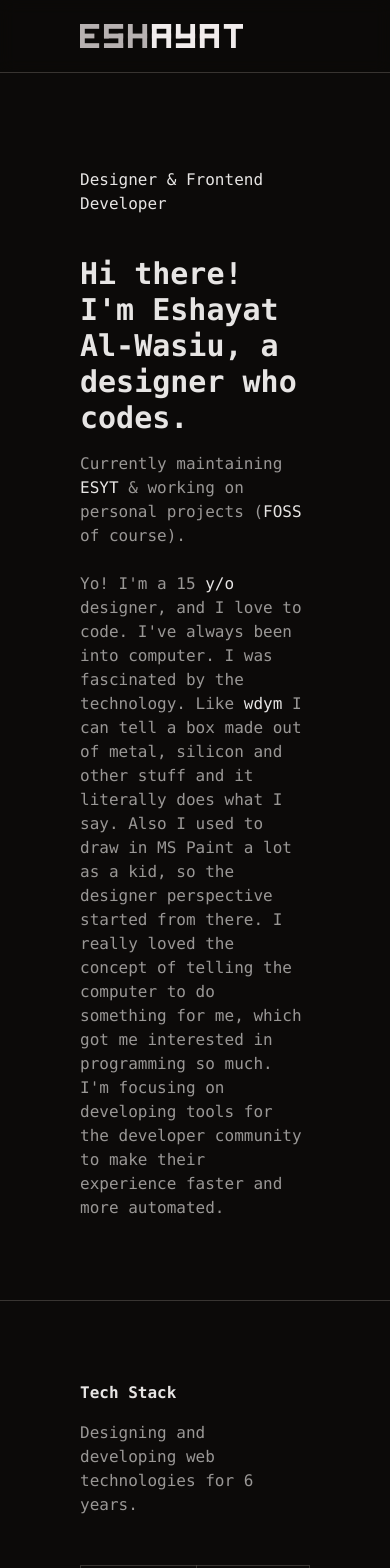
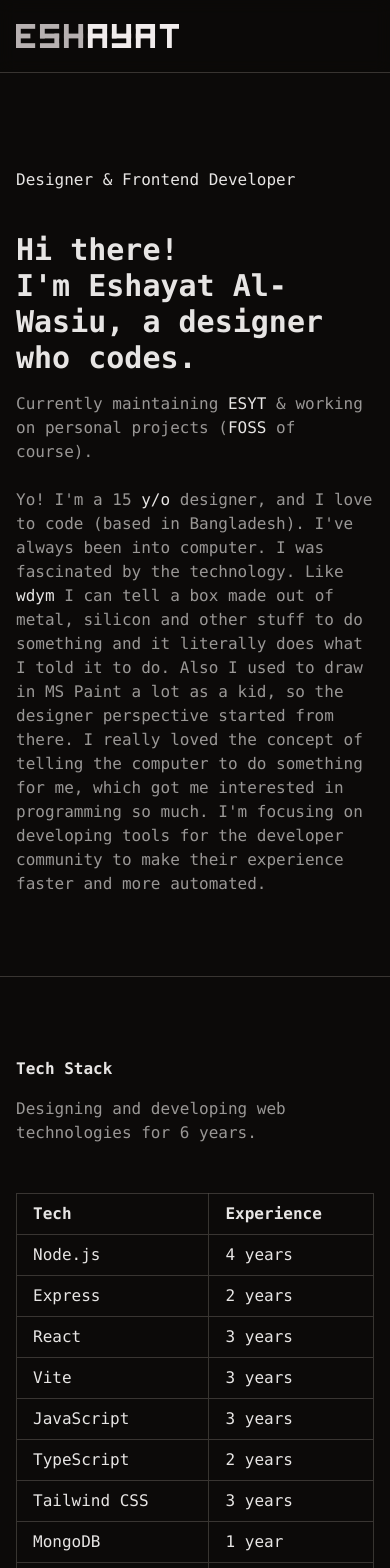
Before and after one commit to ESHAYAT102/portfolio, a React (Vite) app: page / in a window 390 px wide. Shown: the top 1568 px of the page. Built offline with nearby package versions, Linux system fonts and the light colour scheme.

Commit message:
mobile UI fix and copyright improvements

```diff
--- a/src/components/Footer.tsx
+++ b/src/components/Footer.tsx
@@ -4,7 +4,7 @@ export default function Footer() {
   return (
     <div>
       <div className="w-full flex justify-center align-middle items-center">
-        <div className="max-w-268 mx-0 min-[1000px]:mx-38 w-full border-b border-l-0 min-[1000px]:border-l border-r-0 min-[1000px]:border-r border-stone-600/60">
+        <div className="mx-0 min-[1000px]:mx-38 w-full border-b border-l-0 min-[1000px]:border-l border-r-0 min-[1000px]:border-r border-stone-600/60">
           <div>
             <div className="text-center grid grid-cols-4 justify-center align-middle items-center">
               <a
--- a/src/components/Navbar.tsx
+++ b/src/components/Navbar.tsx
@@ -2,7 +2,7 @@ export default function Navbar() {
   return (
     <div className="pb-22">
       <div className="z-50 fixed w-full flex justify-center align-middle items-center">
-        <div className="max-w-268 px-20 py-6 mx-0 min-[1000px]:mx-38 w-full border-b border-l-0 min-[1000px]:border-l border-r-0 min-[1000px]:border-r border-stone-600/60 bg-stone-950/30 backdrop-blur-sm">
+        <div className="px-4 min-[1000px]:px-20 py-6 mx-0 min-[1000px]:mx-38 w-full border-b border-l-0 min-[1000px]:border-l border-r-0 min-[1000px]:border-r border-stone-600/60 bg-stone-950/30 backdrop-blur-sm">
           <div className="flex justify-between">
             <div className="flex justify-center align-middle items-center">
               <a href="/">
--- a/src/sections/Banner.tsx
+++ b/src/sections/Banner.tsx
@@ -4,8 +4,8 @@ export default function Banner() {
   return (
     <div>
       <div className="w-full flex justify-center align-middle items-center">
-        <div className="max-w-268 mx-0 min-[1000px]:mx-38 w-full border-b border-l-0 min-[1000px]:border-l border-r-0 min-[1000px]:border-r border-stone-600/60">
-          <div className="p-20">
+        <div className="mx-0 min-[1000px]:mx-38 w-full border-b border-l-0 min-[1000px]:border-l border-r-0 min-[1000px]:border-r border-stone-600/60">
+          <div className="px-4 min-[1000px]:px-20 py-20">
             <p>Designer & Frontend Developer</p>
             <h1 className="text-3xl font-semibold mt-10">
               Hi there!
@@ -43,21 +43,22 @@ export default function Banner() {
                   years old
                 </span>
               </span>{" "}
-              designer, and I love to code. I've always been into computer. I
-              was fascinated by the technology. Like{" "}
+              designer, and I love to code (based in Bangladesh). I've always
+              been into computer. I was fascinated by the technology. Like{" "}
               <span className="relative group">
                 <span className="text-stone-200">wdym</span>
                 <span className="absolute bottom-full left-1/2 -translate-x-1/2 mb-2 w-max px-3 py-2 bg-stone-500/10 backdrop-blur-sm text-stone-200 text-sm opacity-0 group-hover:opacity-100 transition-opacity duration-300 pointer-events-none">
                   what do you mean
                 </span>
               </span>{" "}
-              I can tell a box made out of metal, silicon and other stuff and it
-              literally does what I say. Also I used to draw in MS Paint a lot
-              as a kid, so the designer perspective started from there. I really
-              loved the concept of telling the computer to do something for me,
-              which got me interested in programming so much. I'm focusing on
-              developing tools for the developer community to make their
-              experience faster and more automated.
+              I can tell a box made out of metal, silicon and other stuff to do
+              something and it literally does what I told it to do. Also I used
+              to draw in MS Paint a lot as a kid, so the designer perspective
+              started from there. I really loved the concept of telling the
+              computer to do something for me, which got me interested in
+              programming so much. I'm focusing on developing tools for the
+              developer community to make their experience faster and more
+              automated.
             </p>
           </div>
         </div>
--- a/src/sections/Certificates.tsx
+++ b/src/sections/Certificates.tsx
@@ -2,8 +2,8 @@ export default function Banner() {
   return (
     <div>
       <div className="w-full flex justify-center align-middle items-center">
-        <div className="max-w-268 mx-0 min-[1000px]:mx-38 w-full border-b border-l-0 min-[1000px]:border-l border-r-0 min-[1000px]:border-r border-stone-600/60">
-          <div className="p-20">
+        <div className="mx-0 min-[1000px]:mx-38 w-full border-b border-l-0 min-[1000px]:border-l border-r-0 min-[1000px]:border-r border-stone-600/60">
+          <div className="px-4 min-[1000px]:px-20 py-20">
             <p className="mb-12 font-bold">Certificates</p>
             <div className="flex flex-col min-[760px]:flex-row gap-6 w-full">
               <div className="flex flex-col gap-6 justify-between">
--- a/src/sections/Experience.tsx
+++ b/src/sections/Experience.tsx
@@ -20,8 +20,8 @@ export default function Experience() {
   return (
     <div>
       <div className="w-full flex justify-center align-middle items-center">
-        <div className="max-w-268 mx-0 min-[1000px]:mx-38 w-full border-b border-l-0 min-[1000px]:border-l border-r-0 min-[1000px]:border-r border-stone-600/60">
-          <div className="p-20">
+        <div className="mx-0 min-[1000px]:mx-38 w-full border-b border-l-0 min-[1000px]:border-l border-r-0 min-[1000px]:border-r border-stone-600/60">
+          <div className="px-4 min-[1000px]:px-20 py-20">
             <p className="font-bold">Experience</p>
             <div className="mt-12">
               {experiences.map((experience, index) => (
--- a/src/sections/Projects.tsx
+++ b/src/sections/Projects.tsx
@@ -30,8 +30,8 @@ export default function Projects() {
   return (
     <div>
       <div className="w-full flex justify-center align-middle items-center">
-        <div className="max-w-268 mx-0 min-[1000px]:mx-38 w-full border-b border-l-0 min-[1000px]:border-l border-r-0 min-[1000px]:border-r border-stone-600/60">
-          <div className="p-20">
+        <div className="mx-0 min-[1000px]:mx-38 w-full border-b border-l-0 min-[1000px]:border-l border-r-0 min-[1000px]:border-r border-stone-600/60">
+          <div className="px-4 min-[1000px]:px-20 py-20">
             <p className="font-bold">Projects</p>
             <div className="mt-12">
               {projects.map((project, index) => (
--- a/src/sections/TechStack.tsx
+++ b/src/sections/TechStack.tsx
@@ -23,8 +23,8 @@ export default function TechStack() {
   return (
     <div>
       <div className="w-full flex justify-center align-middle items-center">
-        <div className="max-w-268 mx-0 min-[1000px]:mx-38 w-full border-b border-l-0 min-[1000px]:border-l border-r-0 min-[1000px]:border-r border-stone-600/60">
-          <div className="p-20">
+        <div className="mx-0 min-[1000px]:mx-38 w-full border-b border-l-0 min-[1000px]:border-l border-r-0 min-[1000px]:border-r border-stone-600/60">
+          <div className="px-4 min-[1000px]:px-20 py-20">
             <div className="mb-12">
               <p className="font-bold">Tech Stack</p>
               <p className="text-stone-300/70 mt-4">
```
